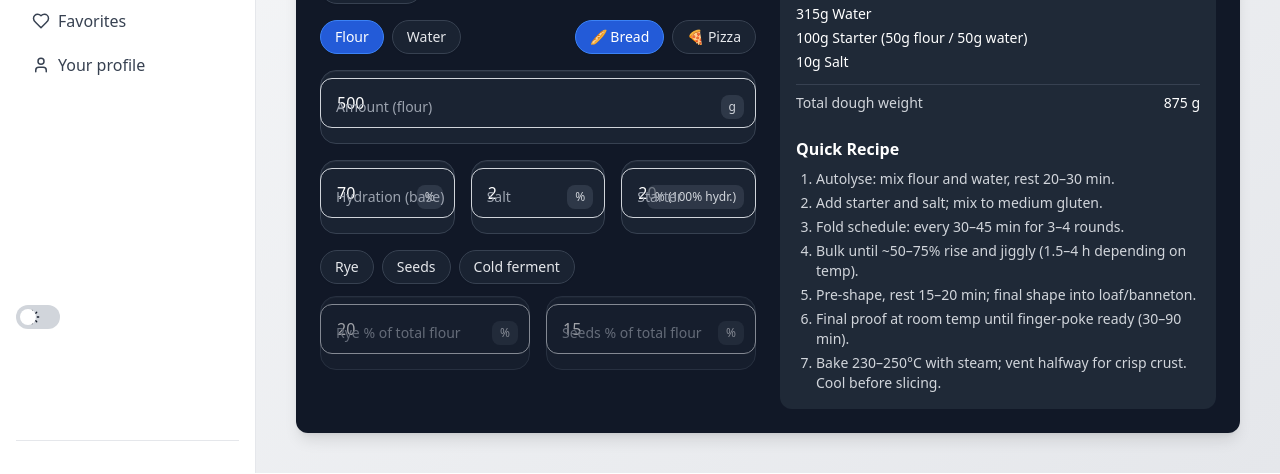
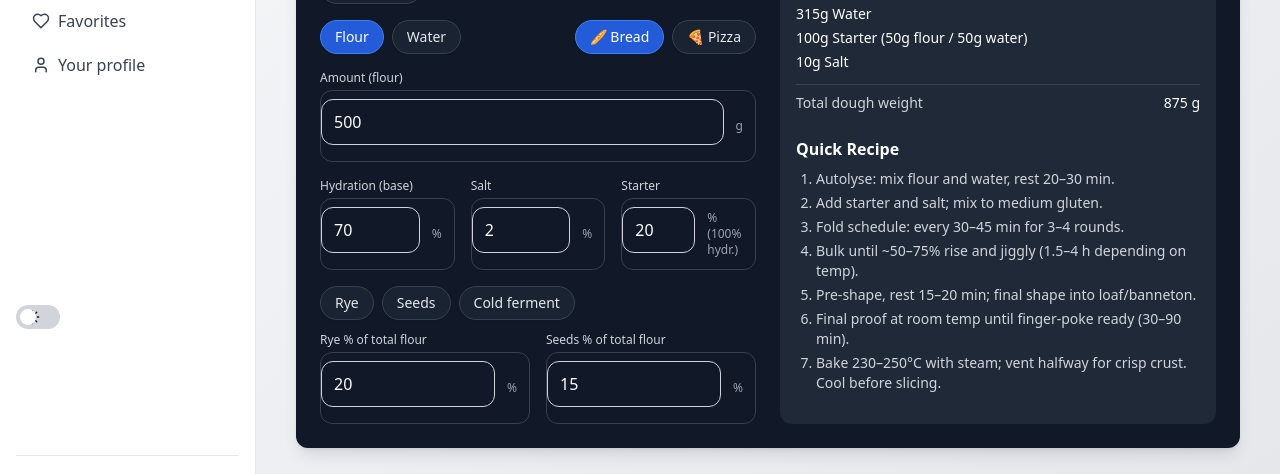
Before and after one commit to VilleJLehtola/Dough-calculator, a React (Vite) app: page /calculator in a window 1280 px wide. Shown: the part 453-927 px from the top of the page. Built offline with nearby package versions, Linux system fonts and the light colour scheme; no server answers.

Commit message:
Update InputField.jsx

```diff
--- a/src/components/common/InputField.jsx
+++ b/src/components/common/InputField.jsx
@@ -1,5 +1,5 @@
 // src/components/common/InputField.jsx
-import React, { useId } from "react";
+import React from "react";
 
 export default function InputField({
   id,
@@ -11,62 +11,28 @@ export default function InputField({
   max,
   step = 1,
   disabled,
-  placeholder = "",
-  className = "",
   type = "number",
-  helper
 }) {
-  const autoId = useId();
-  const inputId = id || autoId;
-
   return (
-    <div className={`group relative ${disabled ? "opacity-60" : ""} ${className}`}>
-      {/* Floating label background */}
-      <div className="absolute inset-0 rounded-2xl bg-gray-800/70 border border-gray-700
-                      shadow-[inset_0_1px_0_rgba(255,255,255,0.05)]
-                      transition-colors group-focus-within:border-blue-500" />
-      {/* Input row */}
-      <div className="relative flex items-center">
+    <label htmlFor={id} className="flex flex-col gap-1 w-full">
+      <span className="text-xs font-medium text-gray-300">{label}</span>
+      <div className={`flex items-center rounded-xl border bg-[#111827] border-gray-700
+                       focus-within:ring-2 focus-within:ring-blue-500`}>
         <input
-          id={inputId}
+          id={id}
           type={type}
-          inputMode={type === "number" ? "decimal" : undefined}
-          className="peer w-full bg-transparent px-4 py-3 pr-16 outline-none text-white
-                     placeholder-transparent
-                     focus:ring-0"
+          className="w-full bg-transparent px-3 py-2.5 outline-none text-white placeholder-gray-500"
           value={value}
           onChange={(e) => onChange(type === "number" ? Number(e.target.value) : e.target.value)}
           min={min}
           max={max}
           step={step}
           disabled={disabled}
-          placeholder={placeholder || label}
-          aria-label={label}
         />
         {suffix && (
-          <span className="pointer-events-none absolute right-3 top-1/2 -translate-y-1/2
-                           text-xs font-medium text-gray-300
-                           bg-gray-700/70 rounded-lg px-2 py-1">
-            {suffix}
-          </span>
+          <span className="px-3 text-xs text-gray-400">{suffix}</span>
         )}
       </div>
-
-      {/* Floating label */}
-      <label
-        htmlFor={inputId}
-        className="pointer-events-none absolute left-4 top-1/2 -translate-y-1/2
-                   text-sm text-gray-400 transition-all
-                   peer-placeholder-shown:top-1/2 peer-placeholder-shown:text-sm
-                   peer-focus:-translate-y-5 peer-focus:text-xs peer-focus:text-blue-300
-                   group-focus-within:-translate-y-5 group-focus-within:text-xs">
-        {label}
-      </label>
-
-      {/* Bottom helper line */}
-      {helper && (
-        <div className="mt-1 ml-1 text-xs text-gray-400">{helper}</div>
-      )}
-    </div>
+    </label>
   );
 }
```
